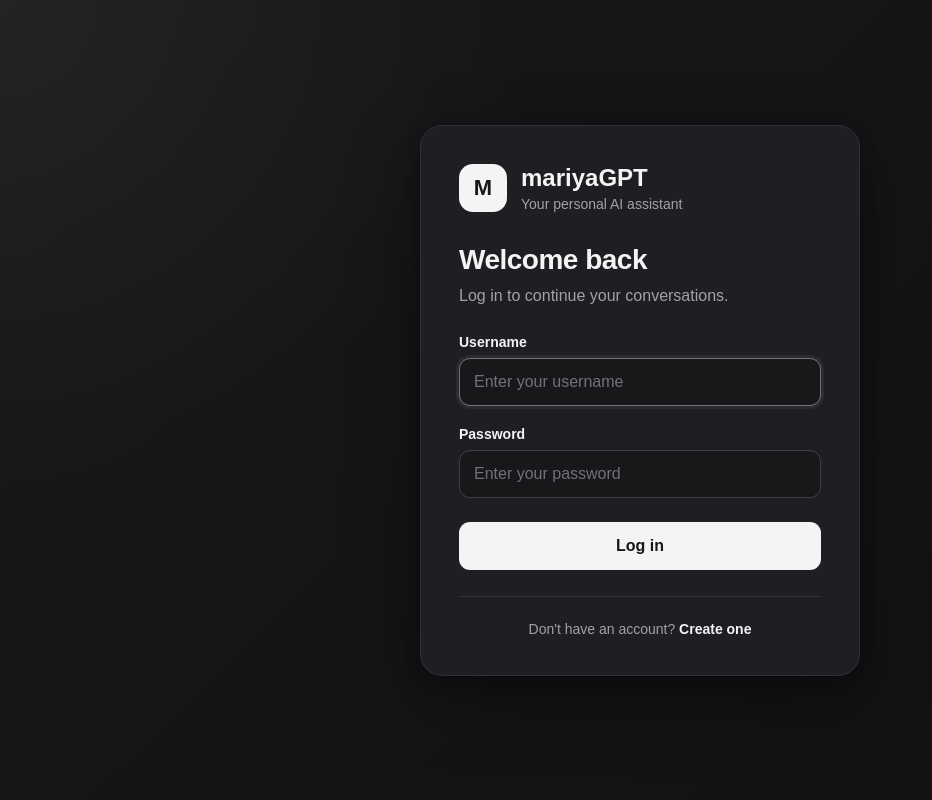
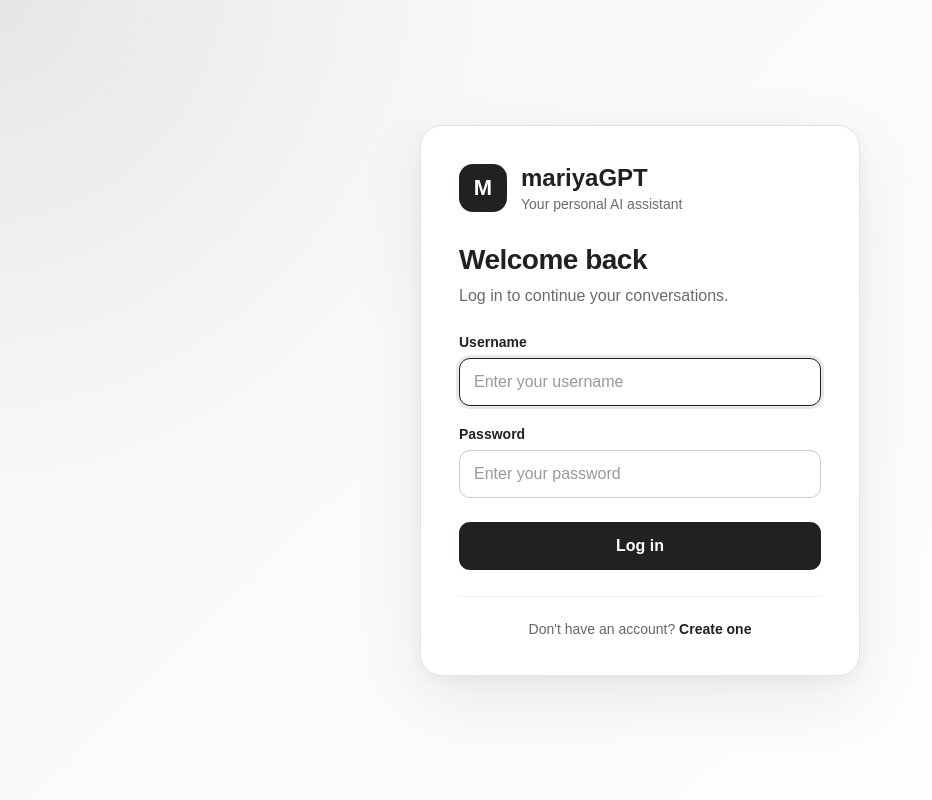
Before and after one commit to MariyaSha/MariyaGPT, a Flask app: page / in a window 1280 px wide. Shown: the whole page, without its empty margins (0-932 px from the left). Run offline with Flask 3, Linux system fonts and the light colour scheme.

Commit message:
back to lightmode for filming purposes

```diff
--- a/frontend/static/styles.css
+++ b/frontend/static/styles.css
@@ -10,8 +10,8 @@ body {
 
 body {
     font-family: Arial, sans-serif;
-    background: #18181b;
-    color: #f4f4f5;
+    background: white;
+    color: #202123;
 }
 
 .chat-page {
@@ -400,13 +391,13 @@ body {
     background:
         radial-gradient(
             circle at top left,
-            rgba(255, 255, 255, 0.05),
+            rgba(32, 33, 35, 0.08),
             transparent 34%
         ),
         linear-gradient(
             135deg,
-            #18181b,
-            #111114
+            #f7f7f8,
+            #ffffff
         );
 }
 
@@ -415,14 +406,14 @@ body {
     max-width: 440px;
     padding: 38px;
 
-    border: 1px solid #2f2f35;
+    border: 1px solid #e2e2e2;
     border-radius: 22px;
 
-    background: rgba(32, 32, 36, 0.96);
+    background: rgba(255, 255, 255, 0.96);
 
     box-shadow:
-        0 24px 70px rgba(0, 0, 0, 0.35),
-        0 4px 16px rgba(0, 0, 0, 0.25);
+        0 24px 70px rgba(0, 0, 0, 0.08),
+        0 4px 16px rgba(0, 0, 0, 0.04);
 }
 
 .login-brand {
@@ -443,8 +434,8 @@ body {
 
     border-radius: 14px;
 
-    background: #f4f4f5;
-    color: #18181b;
+    background: #202123;
+    color: white;
 
     font-size: 22px;
     font-weight: bold;
@@ -457,7 +448,7 @@ body {
 
 .login-brand p {
     margin: 0;
-    color: #a1a1aa;
+    color: #6b6b6b;
     font-size: 14px;
 }
 
@@ -474,7 +465,7 @@ body {
 .login-heading p {
     margin: 0;
 
-    color: #a1a1aa;
+    color: #6b6b6b;
 
     line-height: 1.5;
 }
@@ -501,11 +492,11 @@ body {
     height: 48px;
     padding: 0 14px;
 
-    border: 1px solid #3f3f46;
+    border: 1px solid #cccccc;
     border-radius: 11px;
 
-    background: #18181b;
-    color: #f4f4f5;
+    background: white;
+    color: #202123;
 
     font: inherit;
 
@@ -515,15 +506,15 @@ body {
 }
 
 .login-field input::placeholder {
-    color: #71717a;
+    color: #999999;
 }
 
 .login-field input:focus {
     outline: none;
-    border-color: #71717a;
+    border-color: #202123;
 
     box-shadow:
-        0 0 0 3px rgba(255, 255, 255, 0.06);
+        0 0 0 3px rgba(32, 33, 35, 0.1);
 }
 
 .login-button {
@@ -534,8 +525,8 @@ body {
     border: none;
     border-radius: 11px;
 
-    background: #f4f4f5;
-    color: #18181b;
+    background: #202123;
+    color: white;
 
     font: inherit;
     font-weight: 600;
@@ -567,15 +558,15 @@ body {
     margin: 26px 0 0;
     padding-top: 24px;
 
-    border-top: 1px solid #2f2f35;
+    border-top: 1px solid #eeeeee;
 
-    color: #a1a1aa;
+    color: #666666;
     text-align: center;
     font-size: 14px;
 }
 
 .login-switch a {
-    color: #f4f4f5;
+    color: #202123;
     font-weight: 600;
     text-decoration: none;
 }
```
Also changed, not shown: other parts of frontend/static/styles.css (+38 -50 lines).
